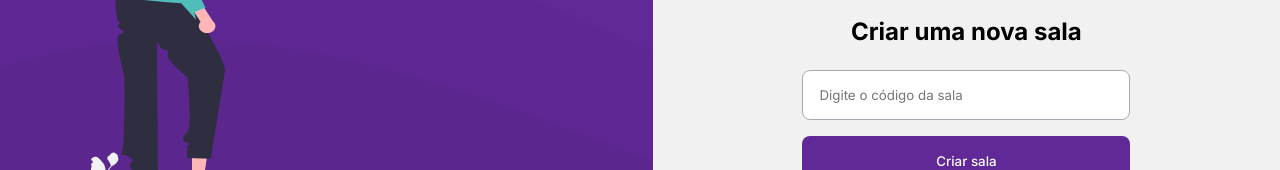
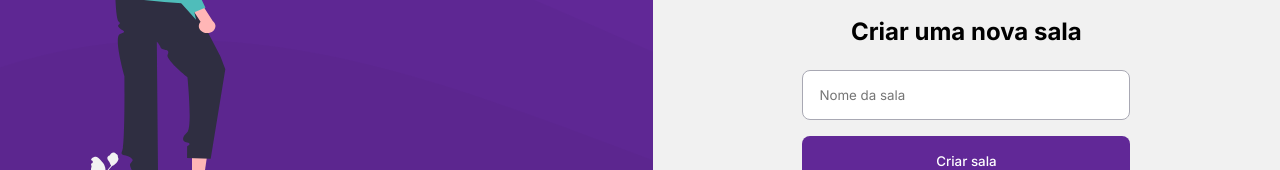
Before and after one commit to hosanabarcelos/perguntae-app, a React (Create React App) app: page /rooms/new in a window 1280 px wide. Shown: the part 362-532 px from the top of the page. Built offline with nearby package versions, Linux system fonts and the light colour scheme; no server answers.

Commit message:
add criacao de sala

```diff
--- a/src/pages/Home.tsx
+++ b/src/pages/Home.tsx
@@ -21,7 +21,7 @@ export function Home() {
             await signInWithGoogle()
         }
 
-
+        //só executa em caso de sucesso
         navigate('/rooms/new');
     }
 
--- a/src/pages/NewRoom.tsx
+++ b/src/pages/NewRoom.tsx
@@ -1,3 +1,4 @@
+import { FormEvent, useState } from 'react';
 import { Link } from 'react-router-dom';
 
 import illustrationBanner from '../assets/images/banner-aside.svg';
@@ -6,11 +7,31 @@ import logoImage from '../assets/images/logo.svg';
 // import { useAuth } from '../hooks/useAuth';
 
 import { Button } from '../components/Button';
+import { database } from '../services/firebase';
+import { useAuth } from '../hooks/useAuth';
 
 import '../styles/auth.scss';
 
 export function NewRoom() {
     // const { user } = useAuth();
+
+    const { user } = useAuth();
+    const [newRoom, setNewRoom] = useState('');
+
+    async function handleCreateNewRoom(event: FormEvent) {
+        event.preventDefault();
+
+        if (newRoom.trim() === '') {
+            return;
+        }
+
+        const roomRef = database.ref('rooms');
+
+        const firebaseRoom = await roomRef.push({
+            title: newRoom,
+            authorId: user?.id,
+        });
+    }
 
     return (
         <div id="page-auth">
@@ -23,10 +44,12 @@ export function NewRoom() {
                 <div className="main-content">
                     <img src={logoImage} alt="Logo do Perguntae" />
                     <h2>Criar uma nova sala</h2>
-                    <form>
+                    <form onSubmit={handleCreateNewRoom}>
                         <input
                             type="text"
-                            placeholder="Digite o código da sala"
+                            placeholder="Nome da sala"
+                            onChange={event => setNewRoom(event.target.value)}
+                            value={newRoom}
                         />
                         <Button type="submit">
                             Criar sala
```
